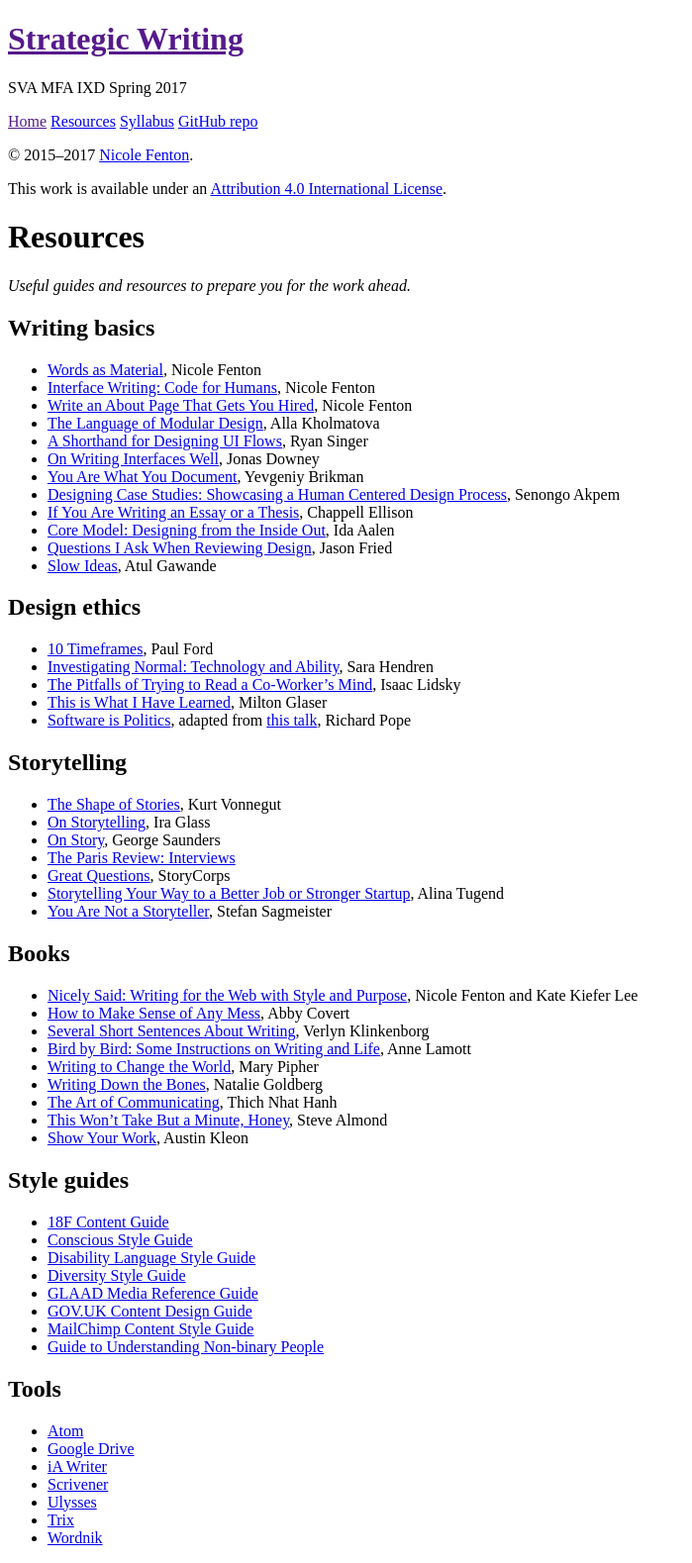
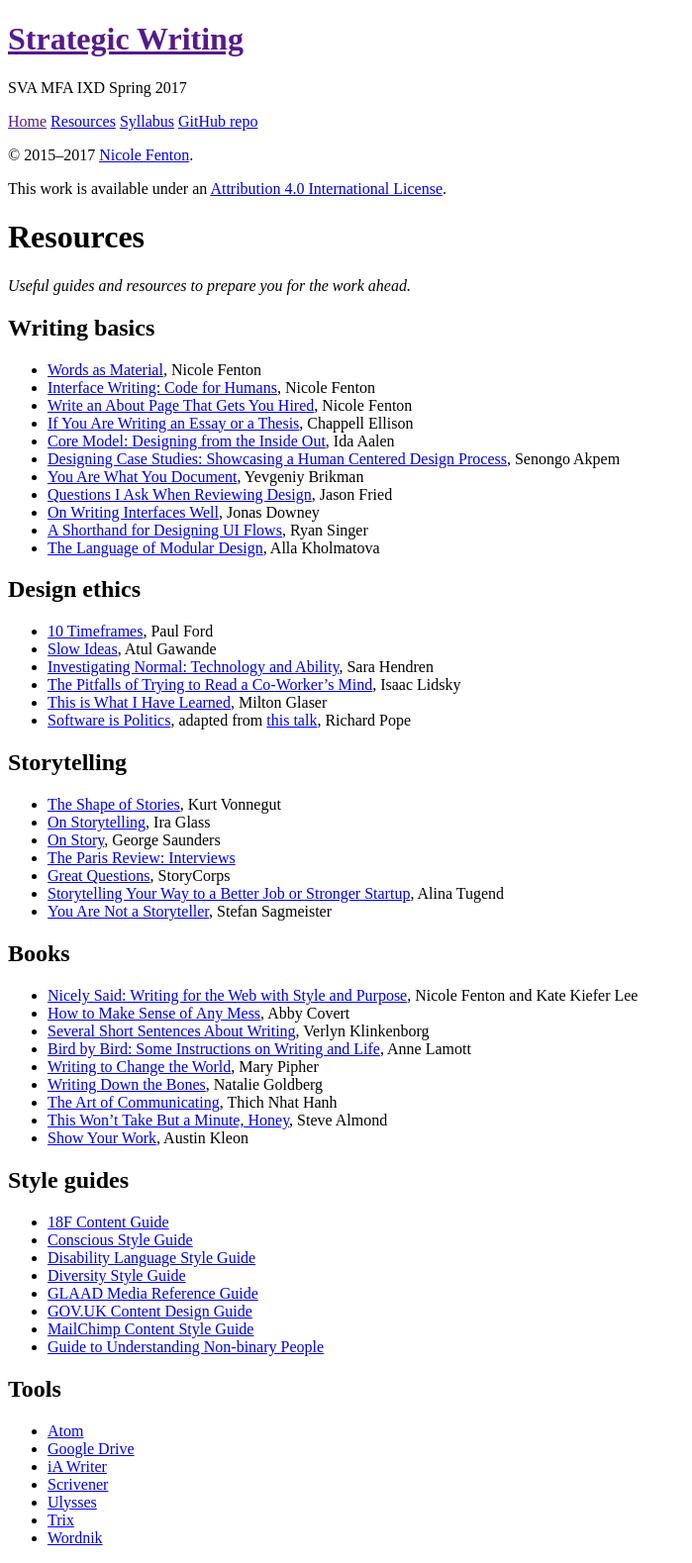
Before and after one commit to nicoleslaw/strategicwriting, a Jekyll site: the page built from resources.md, in a window 1280 px wide. Shown: the whole page at 99% size, without its empty margins (0-699 px from the left). Built offline with Jekyll 4.4.1, drawn with Linux system fonts in a browser that asks for light colours.

```diff
--- a/resources.md
+++ b/resources.md
@@ -9,18 +9,18 @@ _Useful guides and resources to prepare you for the work ahead._
 * [Words as Material](http://nicolefenton.com/words-as-material/), Nicole Fenton
 * [Interface Writing: Code for Humans](http://nicolefenton.com/interface-writing/), Nicole Fenton
 * [Write an About Page That Gets You Hired](http://99u.com/articles/51669/how-to-write-about-me-section), Nicole Fenton
-* [The Language of Modular Design](http://alistapart.com/article/language-of-modular-design), Alla Kholmatova
-* [A Shorthand for Designing UI Flows](https://signalvnoise.com/posts/1926-a-shorthand-for-designing-ui-flows), Ryan Singer
-* [On Writing Interfaces Well](https://signalvnoise.com/posts/3633-on-writing-interfaces-well), Jonas Downey
-* [You Are What You Document](http://www.ybrikman.com/writing/2014/05/05/you-are-what-you-document/), Yevgeniy Brikman
-* [Designing Case Studies: Showcasing a Human Centered Design Process](https://www.smashingmagazine.com/2015/02/designing-case-studies-human-centered-design-process/), Senongo Akpem
 * [If You Are Writing an Essay or a Thesis](https://medium.com/@chappelltracker/if-you-are-writing-an-essay-or-a-thesis-7e6e0eaeedef#.mo9vm7mka), Chappell Ellison
 * [Core Model: Designing from the Inside Out](http://alistapart.com/article/the-core-model-designing-inside-out-for-better-results), Ida Aalen
+* [Designing Case Studies: Showcasing a Human Centered Design Process](https://www.smashingmagazine.com/2015/02/designing-case-studies-human-centered-design-process/), Senongo Akpem
+* [You Are What You Document](http://www.ybrikman.com/writing/2014/05/05/you-are-what-you-document/), Yevgeniy Brikman
 * [Questions I Ask When Reviewing Design](https://signalvnoise.com/posts/3024-questions-i-ask-when-reviewing-a-design), Jason Fried
-* [Slow Ideas](http://www.newyorker.com/magazine/2013/07/29/slow-ideas), Atul Gawande
+* [On Writing Interfaces Well](https://signalvnoise.com/posts/3633-on-writing-interfaces-well), Jonas Downey
+* [A Shorthand for Designing UI Flows](https://signalvnoise.com/posts/1926-a-shorthand-for-designing-ui-flows), Ryan Singer
+* [The Language of Modular Design](http://alistapart.com/article/language-of-modular-design), Alla Kholmatova
 
 ## Design ethics
 * [10 Timeframes](http://contentsmagazine.com/articles/10-timeframes/), Paul Ford
+* [Slow Ideas](http://www.newyorker.com/magazine/2013/07/29/slow-ideas), Atul Gawande
 * [Investigating Normal: Technology and Ability](https://vimeo.com/134764010), Sara Hendren
 * [The Pitfalls of Trying to Read a Co-Worker’s Mind](https://www.nytimes.com/2016/12/29/business/the-pitfalls-of-trying-to-read-a-co-workers-mind.html), Isaac Lidsky
 * [This is What I Have Learned](http://voiceconference.aiga.org/transcripts/presentations/milton_glaser.pdf), Milton Glaser
```
